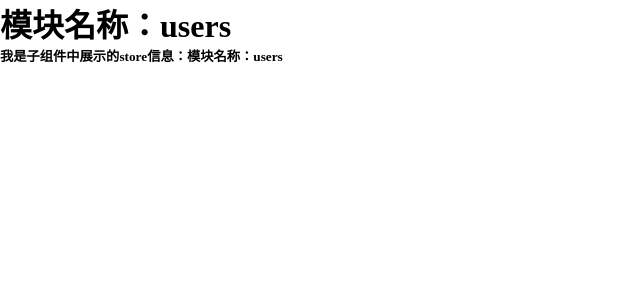
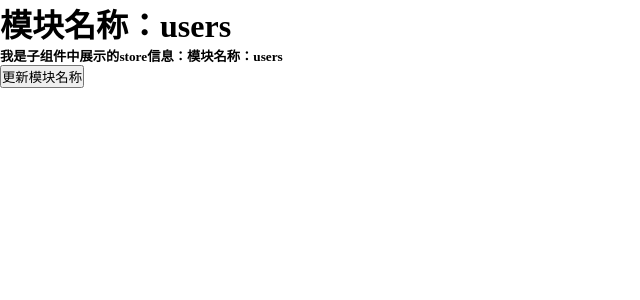
Before and after one commit to cz-frontend/pinia-study, a Vue app: page /home in a window 1280 px wide. Shown: the top 300 px of the page, without its empty margins (0-640 px from the left). Built offline with nearby package versions, Linux system fonts and the light colour scheme.

Commit message:
feat: 修改store的属性

```diff
--- a/src/pages/home/homePage.vue
+++ b/src/pages/home/homePage.vue
@@ -2,6 +2,8 @@
   <div>
     <h1>模块名称：{{ store.modulename }}</h1>
     <ChildComponent />
+
+    <button @click="onRename">更新模块名称</button>
   </div>
 </template>
 
@@ -10,4 +12,7 @@ import { useUserStore } from "@/store/user";
 import ChildComponent from "./components/ChildComponent.vue";
 
 const store = useUserStore();
+const onRename = () => {
+  store.modulename = "用户管理";
+};
 </script>
```
